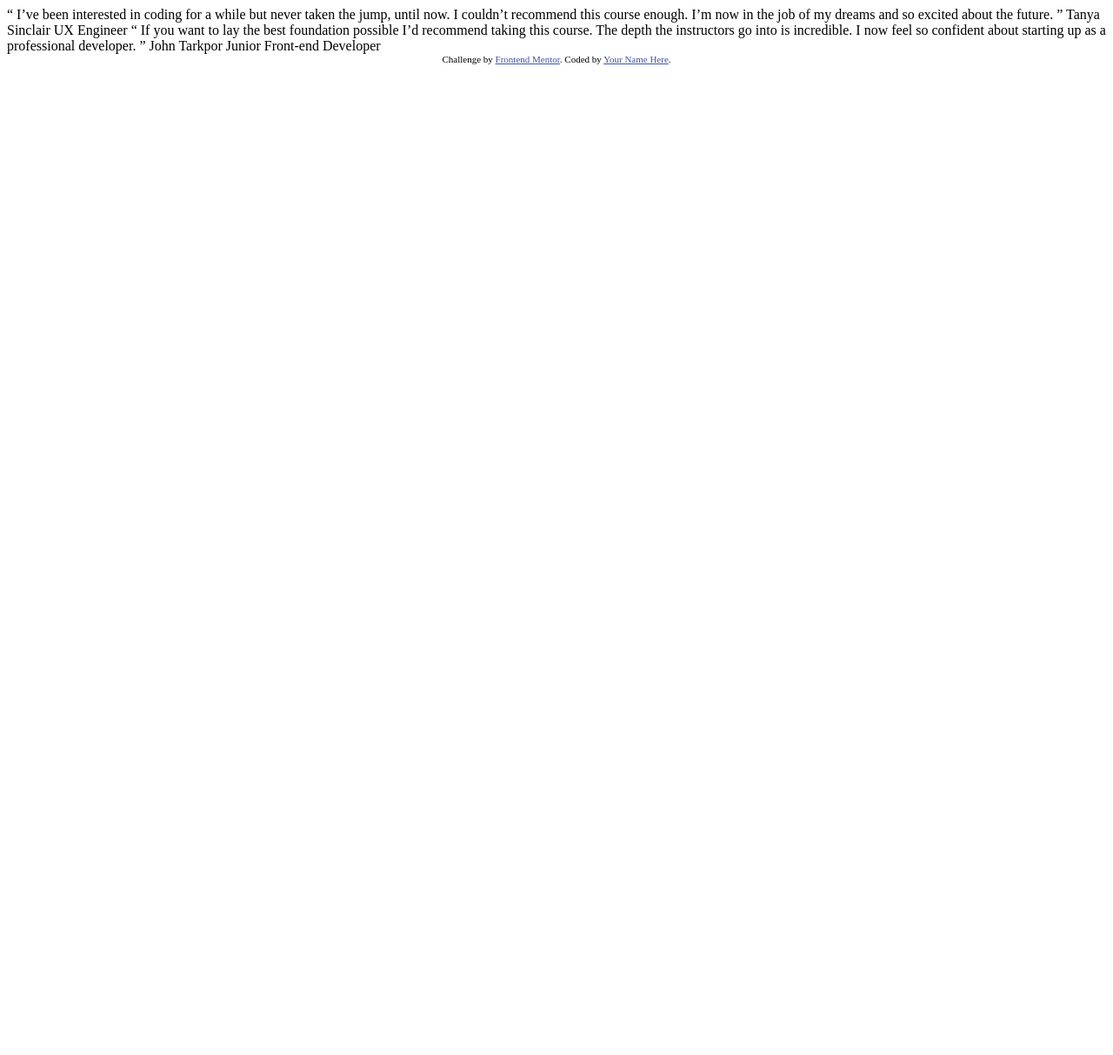
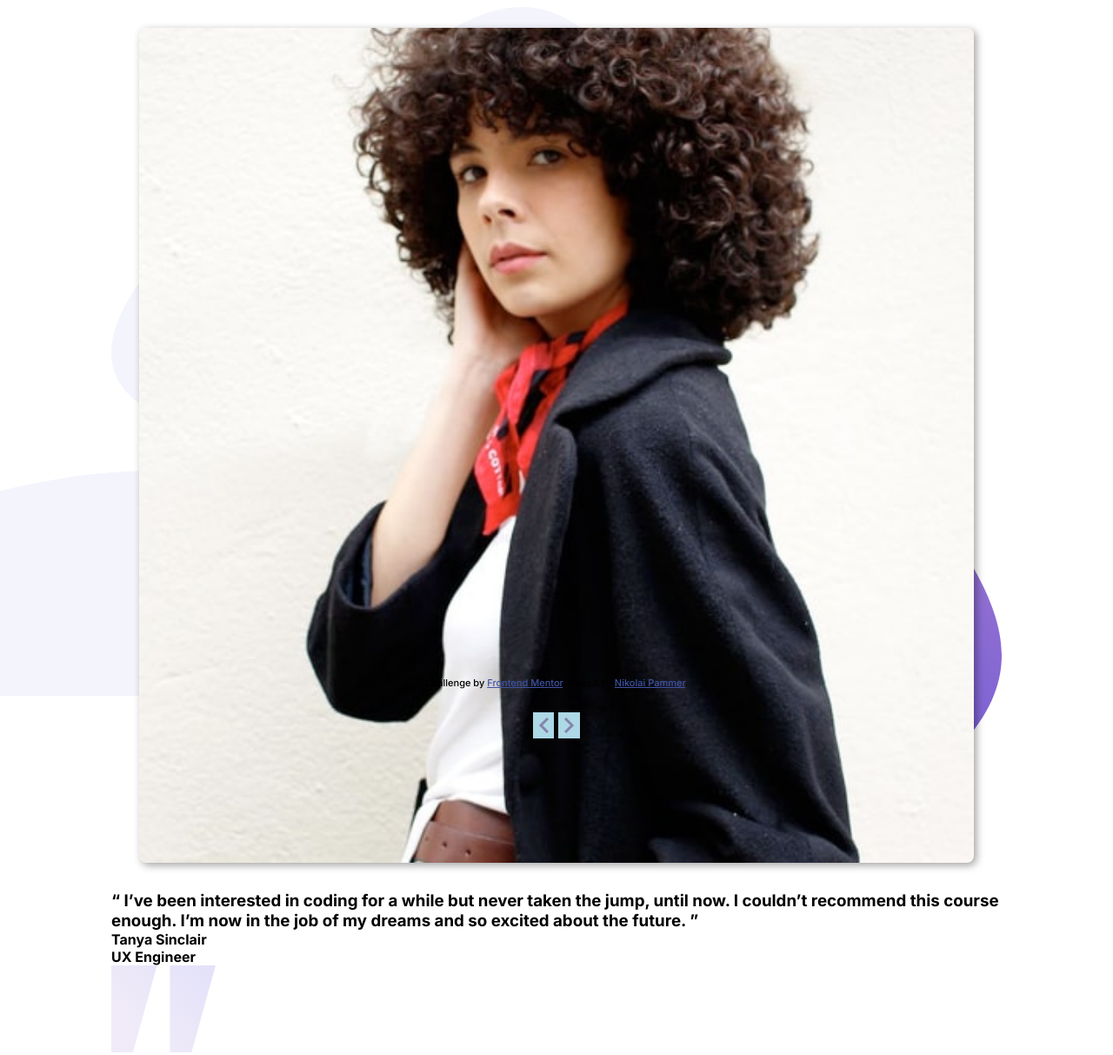
Before and after one commit to Npammer/Frontend-Mentor, a plain HTML site: page coding-bootcamp-testimonials-slider-master/index.html in a window 1280 px wide. Shown: the whole page at 87% size. Before the commit the page ends 800 px from the top, so only its background shows below. Drawn offline with Linux system fonts and the light colour scheme.

Commit message:
Almost done

```diff
--- a/coding-bootcamp-testimonials-slider-master/index.html
+++ b/coding-bootcamp-testimonials-slider-master/index.html
@@ -1,38 +1,60 @@
 <!DOCTYPE html>
 <html lang="en">
   <head>
-  <meta charset="UTF-8">
-  <meta name="viewport" content="width=device-width, initial-scale=1.0"> <!-- displays site properly based on user's device -->
+    <meta charset="UTF-8" />
+    <meta name="viewport" content="width=device-width, initial-scale=1.0" />
+    <!-- displays site properly based on user's device -->
 
-  <link rel="icon" type="image/png" sizes="32x32" href="./images/favicon-32x32.png">
+    <link
+      rel="icon"
+      type="image/png"
+      sizes="32x32"
+      href="./images/favicon-32x32.png"
+    />
+    <link
+      href="https://fonts.googleapis.com/css2?family=Inter:wght@300;500;700&display=swap"
+      rel="stylesheet"
+    />
+    <link rel="stylesheet" href="./style.css" />
 
     <title>Frontend Mentor | Coding Bootcamp Testimonials Slider</title>
-
-  <!-- Feel free to remove these styles or customise in your own stylesheet 👍 -->
-  <style>
-    .attribution { font-size: 11px; text-align: center; }
-    .attribution a { color: hsl(228, 45%, 44%); }
-  </style>
   </head>
   <body>
+    <article>
+      <div class="picture-arrows">
+        <img class="img" src="./images/image-tanya.jpg" alt="Tanya" />
+        <div class="arrows">
+          <img class="arrow" src="./images/icon-prev.svg" alt="Prev" />
+          <img class="arrow" src="./images/icon-next.svg" alt="Next" />
+        </div>
+      </div>
+      <div class="content">
+        <h3 class="quote">
+          “ I’ve been interested in coding for a while but never taken the jump,
+          until now. I couldn’t recommend this course enough. I’m now in the job
+          of my dreams and so excited about the future. ”
+        </h3>
+        <div class="name-title">
+          <h4 class="name">Tanya Sinclair</h4>
+          <h4 class="title">UX Engineer</h4>
+        </div>
+      </div>
+      <img class="pattern-bg" src="./images/pattern-bg.svg" alt="" />
+      <img class="pattern-curve" src="./images/pattern-curve.svg" alt="" />
+      <img class="pattern-quotes" src="./images/pattern-quotes.svg" alt="" />
+    </article>
 
-  “ I’ve been interested in coding for a while but never taken the jump, until now.
-  I couldn’t recommend this course enough. I’m now in the job of my dreams and so
-  excited about the future. ”
-
-  Tanya Sinclair
-  UX Engineer
-
-  “ If you want to lay the best foundation possible I’d recommend taking this course.
-  The depth the instructors go into is incredible. I now feel so confident about
-  starting up as a professional developer. ”
-
-  John Tarkpor
-  Junior Front-end Developer
+    <!--
+    “ If you want to lay the best foundation possible I’d recommend taking this
+    course. The depth the instructors go into is incredible. I now feel so
+    confident about starting up as a professional developer. ” John Tarkpor
+    Junior Front-end Developer -->
 
     <div class="attribution">
-    Challenge by <a href="https://www.frontendmentor.io?ref=challenge" target="_blank">Frontend Mentor</a>.
-    Coded by <a href="#">Your Name Here</a>.
+      Challenge by
+      <a href="https://www.frontendmentor.io?ref=challenge" target="_blank"
+        >Frontend Mentor</a
+      >. Coded by <a href="#">Nikolai Pammer</a>.
     </div>
   </body>
 </html>
--- /dev/null
+++ b/coding-bootcamp-testimonials-slider-master/style.css
@@ -0,0 +1,67 @@
+* {
+  margin: 0px;
+  padding: 0px;
+  box-sizing: border-box;
+}
+
+body {
+  font-family: "Inter", sans-serif;
+}
+
+article {
+  width: 80%;
+  margin: auto;
+}
+
+.picture-arrows {
+  display: flex;
+  align-items: center;
+  flex-direction: column;
+  position: relative;
+}
+
+.img {
+  padding: 32px;
+  width: 100%;
+  border-radius: 40px;
+  filter: drop-shadow(3px 3px 5px rgba(0, 0, 0, 0.363));
+}
+
+.arrows {
+  position: absolute;
+  top: 80%;
+}
+
+.arrow {
+  padding: 6px;
+  background-color: lightblue;
+}
+
+.attribution {
+  font-size: 11px;
+  padding: 8px;
+  text-align: center;
+  position: absolute;
+  bottom: 0;
+  width: 100%;
+}
+
+.attribution a {
+  color: hsl(228, 45%, 44%);
+}
+
+.pattern-bg {
+  position: absolute;
+  top: 1%;
+  margin: 0 auto;
+  width: 80%;
+  z-index: -1;
+}
+
+.pattern-curve {
+  position: absolute;
+  bottom: 0;
+  left: 0;
+  width: 80vw;
+  z-index: -1;
+}
```
Lines whose indentation alone changed are shown as unchanged.
